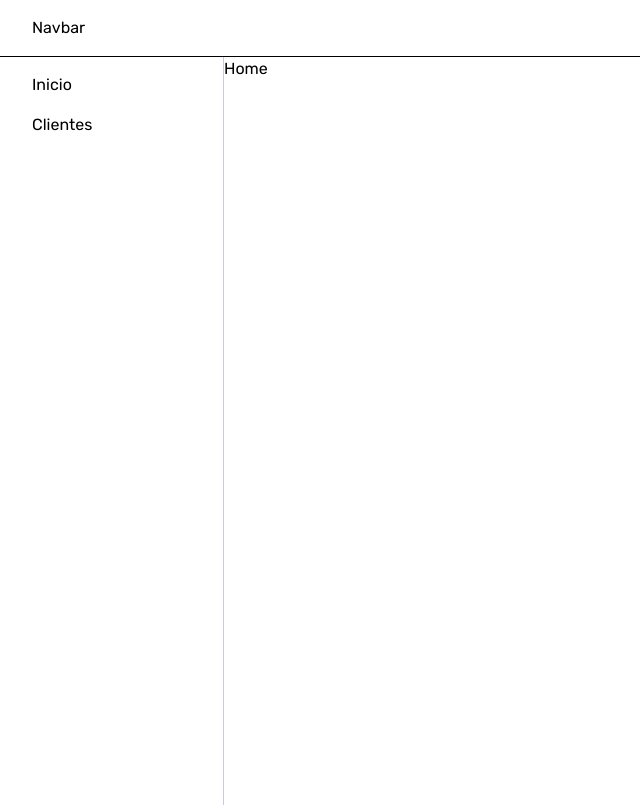
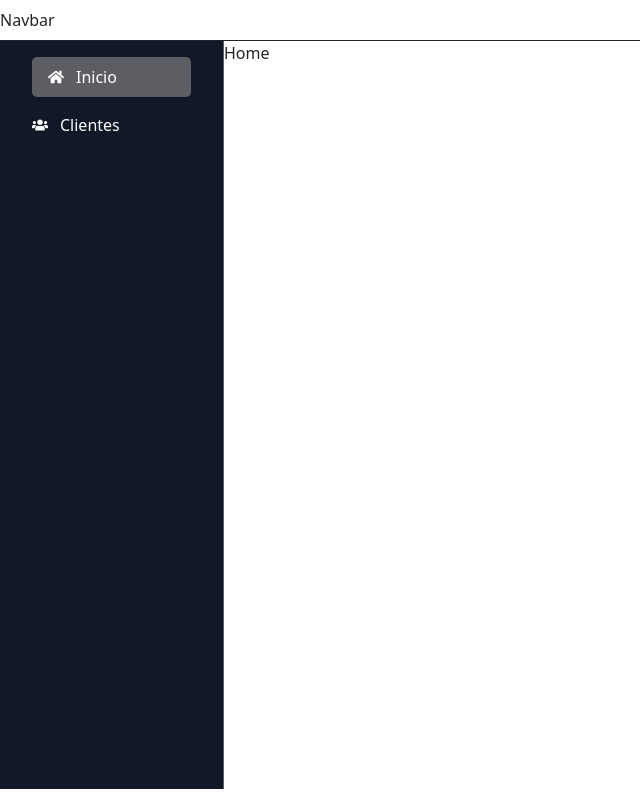
Before and after one commit to flores98s/crypto-gym-frontend-v3, a React (Create React App) app: page / in a window 1280 px wide. Shown: the whole page, without its empty margins (0-640 px from the left). Built offline with nearby package versions, Linux system fonts and the light colour scheme.

Commit message:
tercer commit

```diff
--- a/package.json
+++ b/package.json
@@ -11,8 +11,10 @@
     "react": "^18.2.0",
     "react-bootstrap": "^2.6.0",
     "react-dom": "^18.2.0",
+    "react-icons": "^4.6.0",
     "react-router-dom": "^6.4.3",
     "react-scripts": "5.0.1",
+    "reactstrap": "^9.1.5",
     "web-vitals": "^2.1.4"
   },
   "scripts": {
--- a/src/App.scss
+++ b/src/App.scss
@@ -1,7 +1,7 @@
 @import url('https://fonts.googleapis.com/css2?family=Rubik:ital,wght@0,400;1,600&display=swap');
 
 $light: #ffffff;
-$gray: #c4ccde;
+$gray: #5c5e63;
 
 *{
   margin: 0;
@@ -35,6 +35,12 @@ body{
       margin-bottom: 1rem;
       a{
         text-decoration: none;
+        &.active{
+          color: $light;
+          background-color: $gray;
+          padding: 0.5rem 1rem;
+          border-radius: 5px;
+        }
       }
     }
   }
--- a/src/components/Sidebar.jsx
+++ b/src/components/Sidebar.jsx
@@ -1,14 +1,21 @@
 import React from "react";
-import { Link } from "react-router-dom";
+import { NavLink } from "react-router-dom";
+import * as FaIcons from "react-icons/fa";
+
 function Sidebar() {
   return (
-    <div className="sidebar">
+    <div className="sidebar bg-gray-900">
       <ul>
         <li>
-          <Link to="/">Inicio</Link>
+          <NavLink exact activeClassName='active' to="/" className="flex items-center text-white">
+            <FaIcons.FaHome className="mr-3" />
+            Inicio
+          </NavLink>
         </li>
         <li>
-          <Link to="/clientes">Clientes</Link>
+          <NavLink exact activeClassName='active' to="/clientes" className="flex items-center text-white">
+            <FaIcons.FaUsers className="mr-3"/> Clientes
+          </NavLink>
         </li>
       </ul>
     </div>
--- a/src/index.js
+++ b/src/index.js
@@ -2,6 +2,7 @@ import React from 'react';
 import ReactDOM from 'react-dom/client';
 import './index.scss';
 import App from './App';
+import 'bootstrap/scss/bootstrap.scss';
 
 const root = ReactDOM.createRoot(document.getElementById('root'));
 root.render(
```
Also changed, not shown: 1 other file (tests, documents, lock files or other folders).
